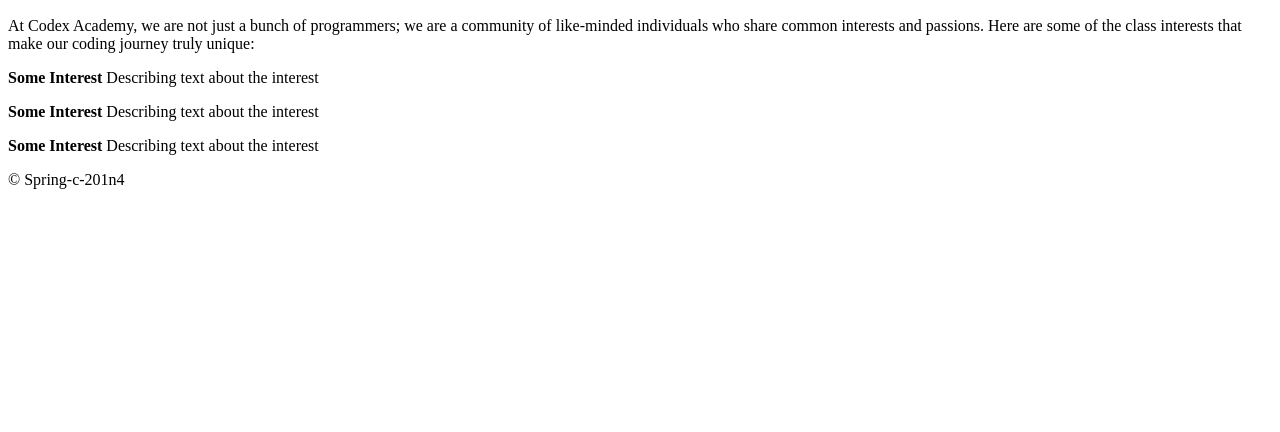
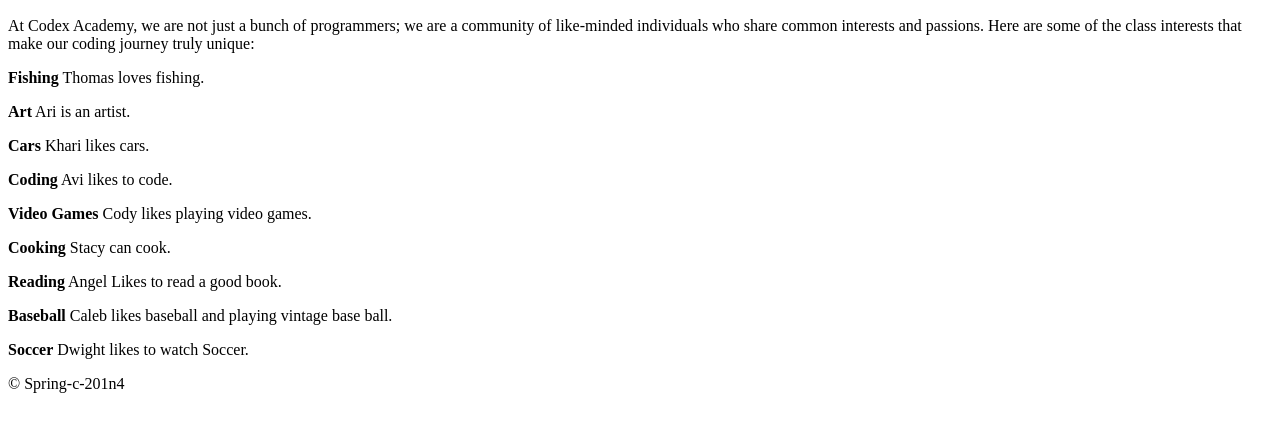
Before and after one commit to Thomas-Basham/about-spring-201n4, a plain HTML site: page index.html in a window 1280 px wide. Shown: the part 110-542 px from the top of the page. Drawn offline with Linux system fonts and the light colour scheme.

Commit message:
added the rest of our classes interests

```diff
--- a/index.html
+++ b/index.html
@@ -5,16 +5,18 @@
     <meta name="viewport" content="width=device-width, initial-scale=1.0" />
     <title>About our Class</title>
     <!-- <link rel="stylesheet" href="css/reset.css"> -->
-    <link rel="stylesheet" href="css/style.css">
+    <link rel="stylesheet" href="css/style.css" />
   </head>
   <body>
     <header>
-      <h1>About our Class</h1>
-      <h2>Some interests of spring-c-201n4</h2>
+      <div>
+        <h1>About our Class</h1>
+        <h2>Some interests of spring-c-201n4</h2>
+      </div>
     </header>
 
     <main>
-      <section>
+      <section id="about-section">
         <p>
           At Codex Academy, we are not just a bunch of programmers; we are a
           community of like-minded individuals who share common interests and
@@ -23,20 +25,26 @@
         </p>
       </section>
 
-      <section>
+      <section id="interests-section">
         <div>
+          <p><strong>Fishing</strong> Thomas loves fishing.</p>
+          <p><strong>Art</strong> Ari is an artist.</p>
+          <p><strong>Cars</strong> Khari likes cars.</p>
+          <p><strong>Coding</strong> Avi likes to code.</p>
+          <p><strong>Video Games</strong> Cody likes playing video games.</p>
+          <p><strong>Cooking</strong> Stacy can cook.</p>
+          <p><strong>Reading</strong> Angel Likes to read a good book.</p>
           <p>
-            <strong>Some Interest</strong> Describing text about the interest
+            <strong>Baseball</strong> Caleb likes baseball and playing vintage
+            base ball.
           </p>
-          <p>
-            <strong>Some Interest</strong> Describing text about the interest
-          </p>
-          <p>
-            <strong>Some Interest</strong> Describing text about the interest
-          </p>
+          <p><strong>Soccer</strong> Dwight likes to watch Soccer.</p>
         </div>
       </section>
     </main>
+
     <footer>&copy; Spring-c-201n4</footer>
+
+    <script src="js/app.js"></script>
   </body>
 </html>
```
